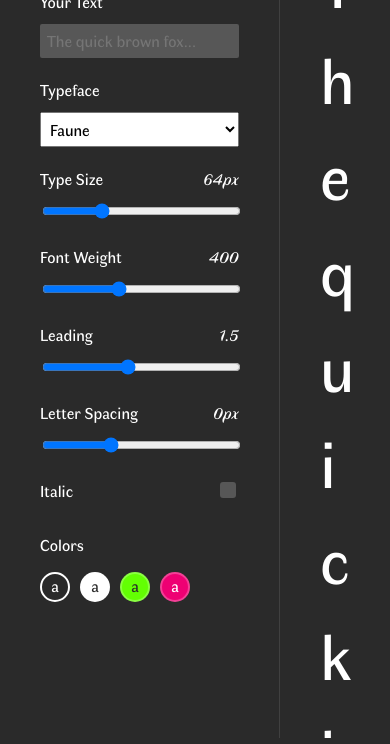
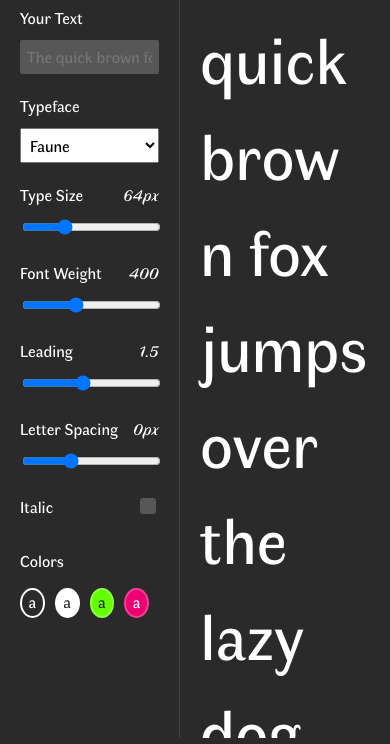
Before and after one commit to Alexcmyk/type-checker, a plain HTML site: page index.html in a window 390 px wide. Shown: the part 106-850 px from the top of the page. Drawn offline with Linux system fonts and the light colour scheme; a web font is replaced by a local one.

Commit message:
adds mobile styles

```diff
--- a/style.scss
+++ b/style.scss
@@ -119,3 +119,18 @@ div.colors div {
 div.colors div.selected {
   border:  2px solid rgba(255,255,255,1);
 }
+
+@media (max-width: 600px) {
+  body {
+    margin: 0 0 0 180px;
+  }
+
+  section.options {
+    padding:20px;
+    width: 180px;
+  }
+
+  textarea.output {
+    padding: 20px;
+  }
+}
```
Also changed, not shown: style.css, 1 other file.
